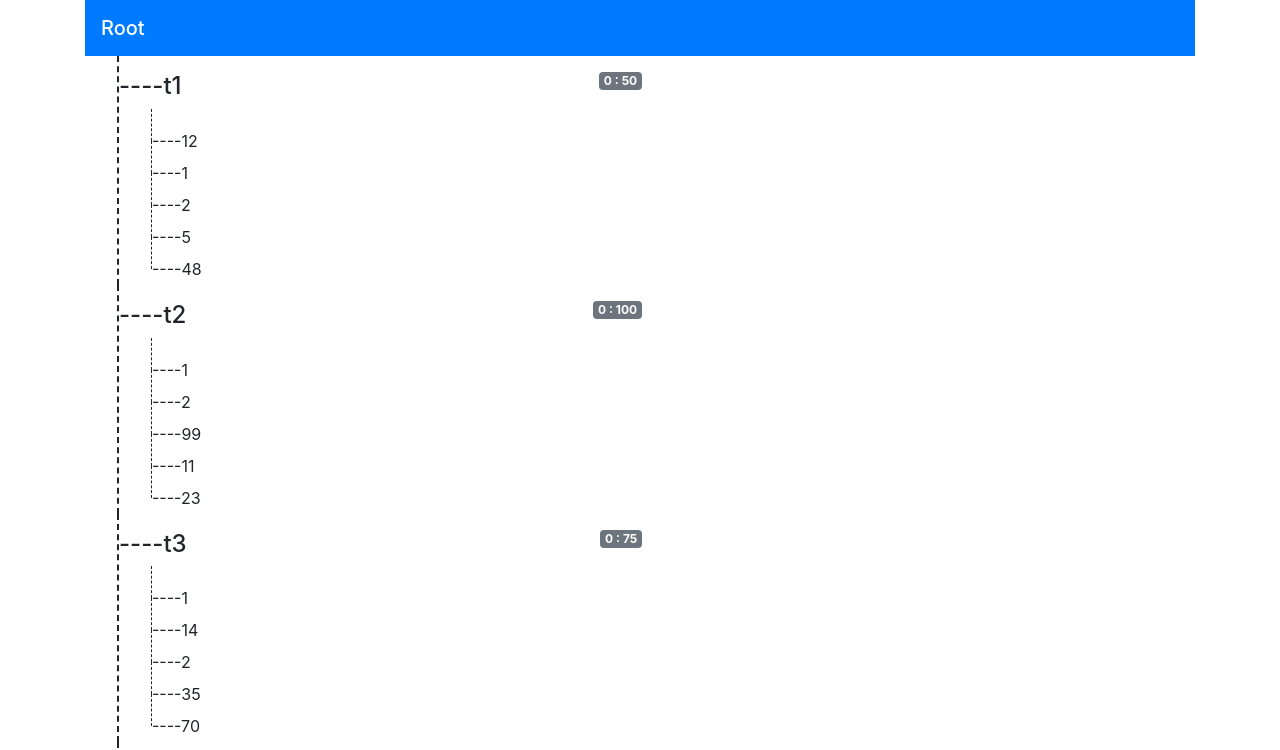
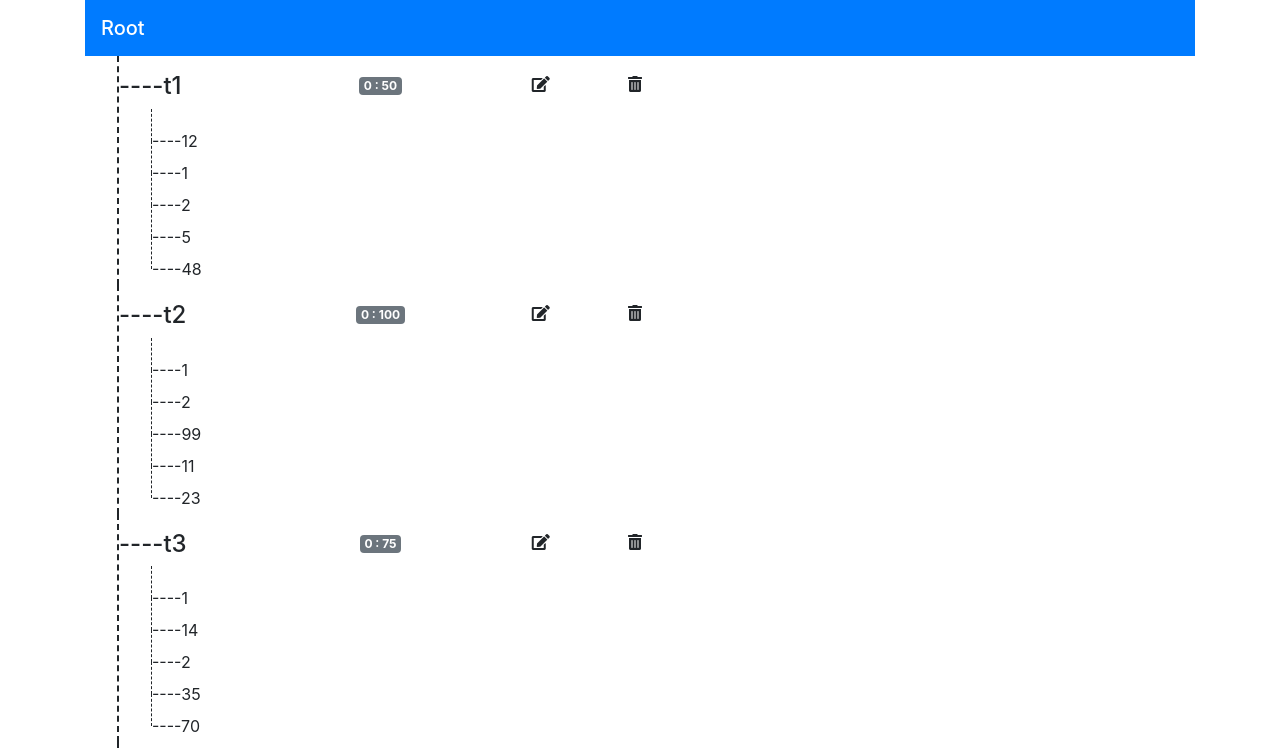
Before and after one commit to terryliu1995/Tree-view, an Angular app: page / in a window 1280 px wide. Shown: the top 750 px of the page. Built offline with nearby package versions, Linux system fonts and the light colour scheme.

Commit message:
edit & remove icon

```diff
--- a/src/app/factory/factory.component.html
+++ b/src/app/factory/factory.component.html
@@ -1,11 +1,17 @@
 
     <div *ngFor="let factory of factories" class="ml-4" class="factory">
         <div class="row">
-          <div class="col-3">
+          <div class="col-2">
             <h4>----{{factory?.title}}</h4>
           </div>
-          <div class="col-3 text-center">
-            <span class="badge badge-secondary float-right" > {{factory?.min}} : {{factory?.max}}</span>
+          <div class="col-2 text-center">
+            <span class="badge badge-secondary" > {{factory?.min}} : {{factory?.max}}</span>
+          </div>
+              <div class="col-1">
+                  <a routerLink="/seller/product/new" class="float-right"><i class="fas fa-edit"></i></a>
+              </div>
+          <div class="col-1">
+              <a   routerLink="/seller/product/new" class="float-right"><i class="fas fa-trash-alt"></i></a>
           </div>
         </div>
         <div *ngFor="let child of factory?.children" >
--- a/src/index.html
+++ b/src/index.html
@@ -7,6 +7,7 @@
 
   <meta name="viewport" content="width=device-width, initial-scale=1">
   <link rel="icon" type="image/x-icon" href="favicon.ico">
+  <link rel="stylesheet" href="https://use.fontawesome.com/releases/v5.8.1/css/all.css" integrity="sha384-50oBUHEmvpQ+1lW4y57PTFmhCaXp0ML5d60M1M7uH2+nqUivzIebhndOJK28anvf" crossorigin="anonymous">
 </head>
 <body>
   <app-root></app-root>
```
